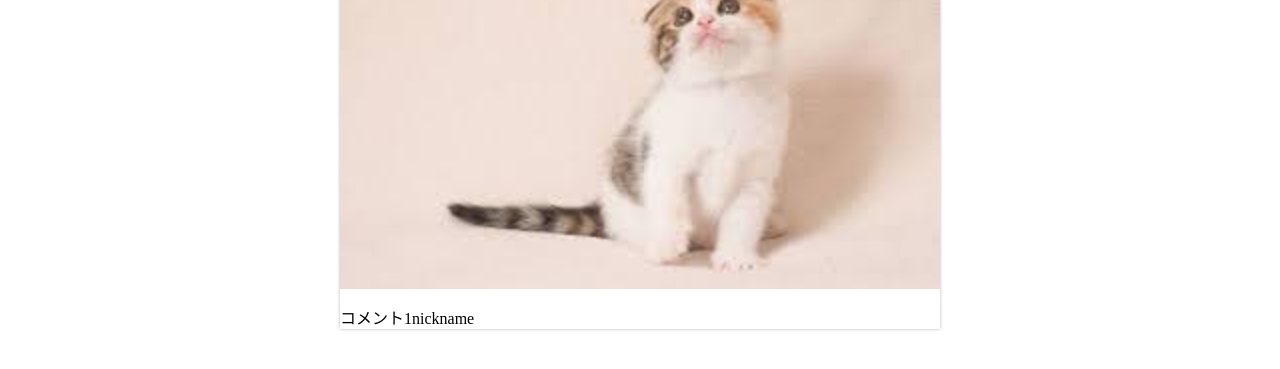
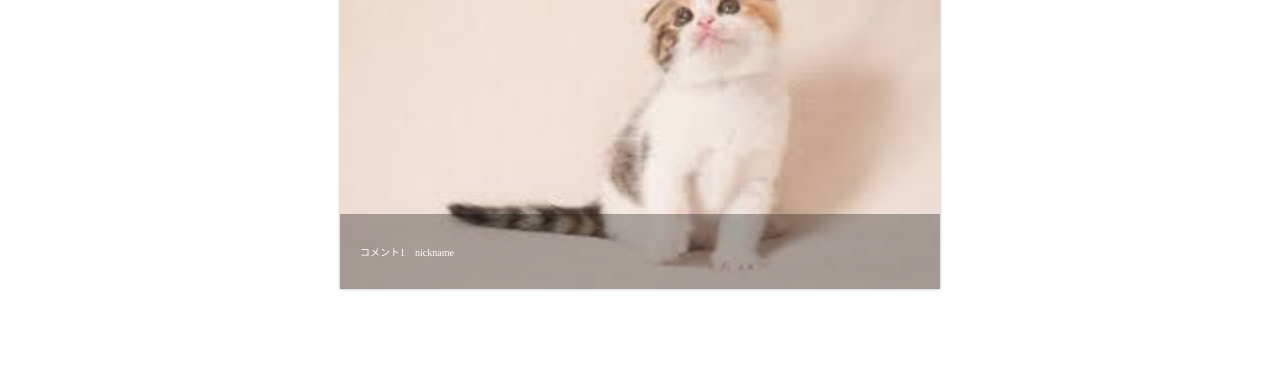
Before and after one commit to Takashi-1027/udemy-section07-js, a plain HTML site: page index.html in a window 1280 px wide. Shown: the part 47-416 px from the top of the page. Drawn offline with Linux system fonts and the light colour scheme.

Commit message:
[update]css/style.css

```diff
--- a/css/style.css
+++ b/css/style.css
@@ -36,3 +36,26 @@ header h1 {
   text-align: center;
   font-family: 'Open Sans Condensed', sans-serif;
 }
+
+.photo {
+  position: relative;
+}
+
+.photo .inner {
+  position: absolute;
+  bottom: 0;
+  right: 0;
+  background-color: rgba(0,0, 0, 0.3);
+  font-size: 10px;
+  color: #fff;
+  margin: 0;
+  width: 100%;
+}
+
+.inner p {
+  padding: 20px;
+}
+
+.inner span {
+  margin-left: 10px;
+}
```
